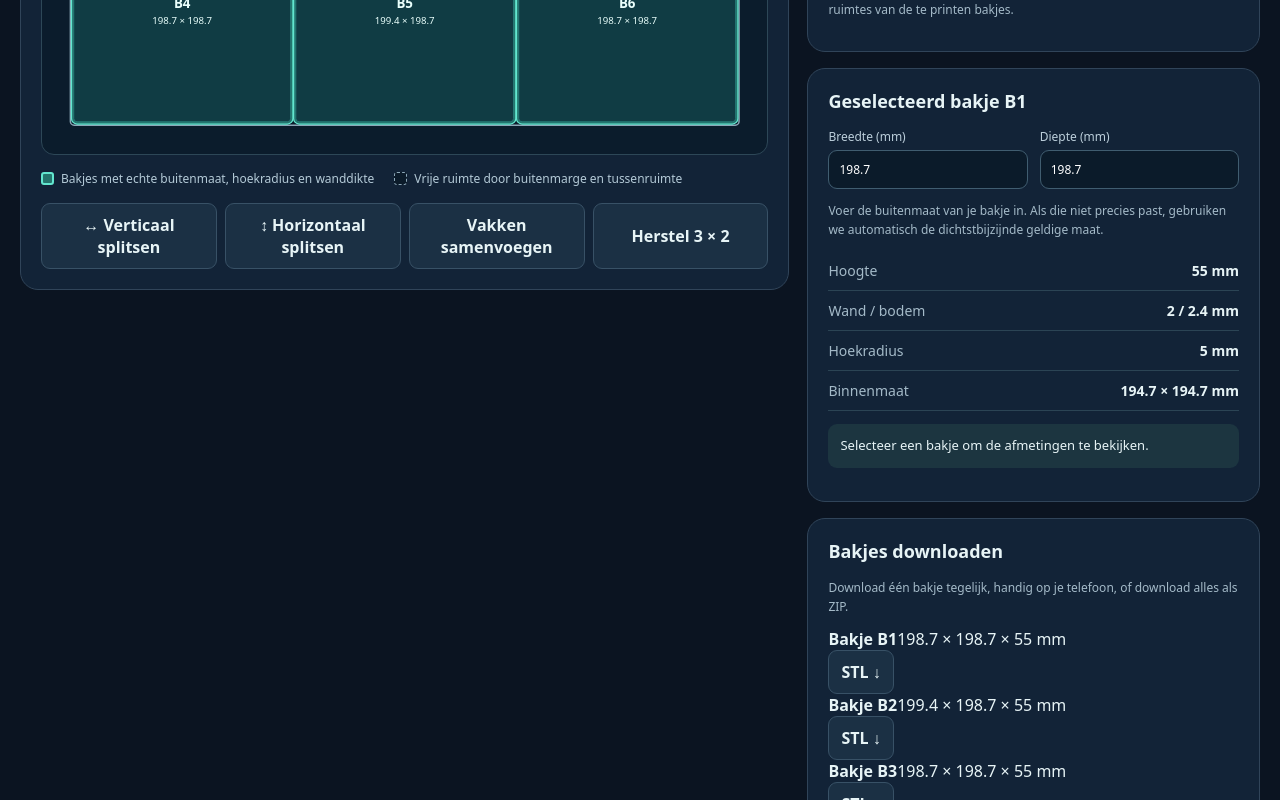
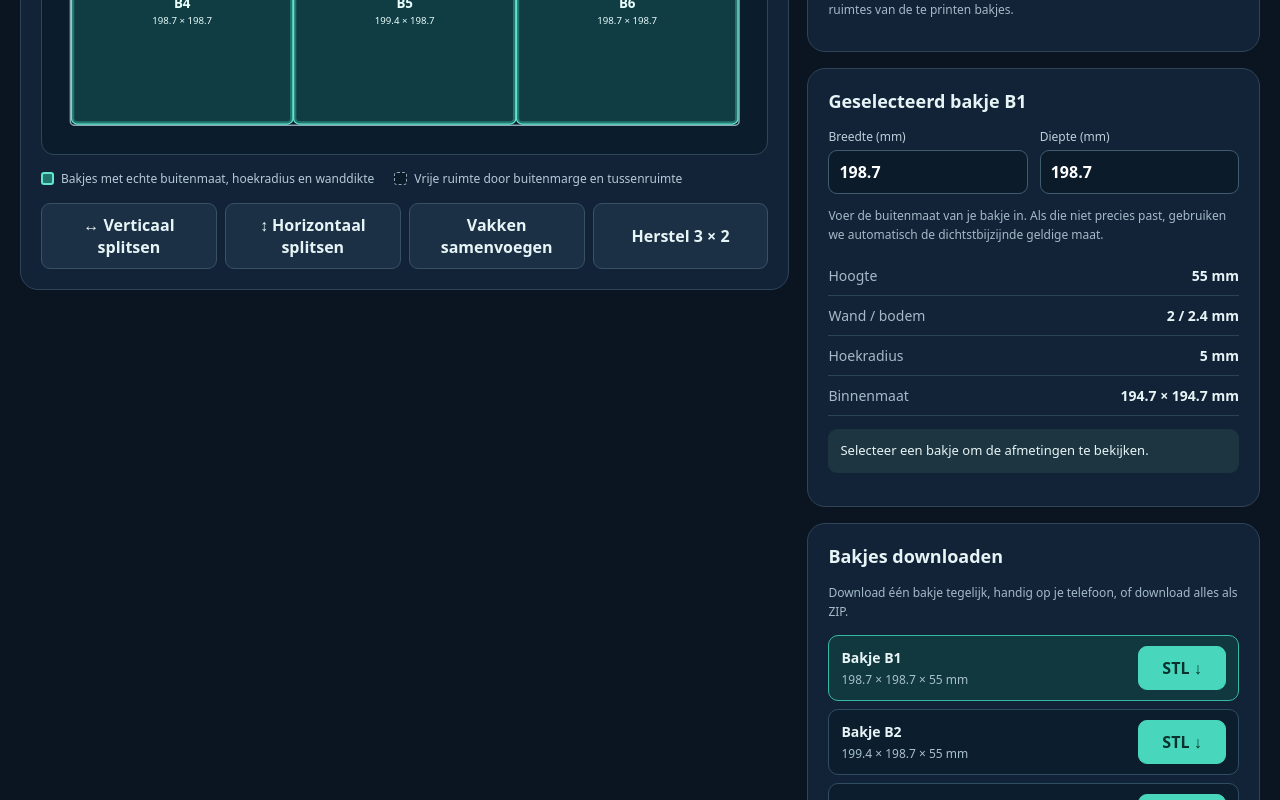
Before and after one commit to Perry3Dnl/2DLadeEitor, a Next.js app: page / in a window 1280 px wide. Shown: the part 600-1400 px from the top of the page. Built offline with nearby package versions, Linux system fonts and the light colour scheme.

Commit message:
test/docs: cover closest-fit direct sizing and individual STL downloads

```diff
--- a/src/app/globals.css
+++ b/src/app/globals.css
@@ -33,3 +33,14 @@
 .selected-side-hit[aria-label*="left"],.selected-side-hit[aria-label*="right"]{cursor:col-resize}
 .selected-side-hit[aria-label*="top"],.selected-side-hit[aria-label*="bottom"]{cursor:row-resize}
 .selected-side-hit:hover,.selected-side-hit:focus-visible{stroke:rgba(71,229,202,.25);outline:none}
+
+/* Compact mobile-friendly STL download list and numeric selected-bin sizing. */
+.size-fields{margin:12px 0 6px}
+.size-fields input{font-size:16px;font-weight:650;min-height:44px}
+.bin-download-list{display:grid;gap:8px;margin:14px 0 18px}
+.bin-download-row{display:flex;align-items:center;justify-content:space-between;gap:12px;padding:10px 12px;border:1px solid #304e61;border-radius:10px;background:#0c1e2d}
+.bin-download-row.is-selected{border-color:#37b9a6;background:#11383e}
+.bin-download-info{display:grid;gap:4px;min-width:0;font-size:14px}
+.bin-download-info span{color:#a8c0cd;font-size:12px;overflow-wrap:anywhere}
+.bin-download-row button{flex:none;min-width:88px;min-height:44px;color:#08322e;background:#48d7bc;border-color:#48d7bc}
+@media(max-width:500px){.bin-download-row{padding:9px}.bin-download-info{font-size:13px}.bin-download-row button{min-width:80px}}
```
